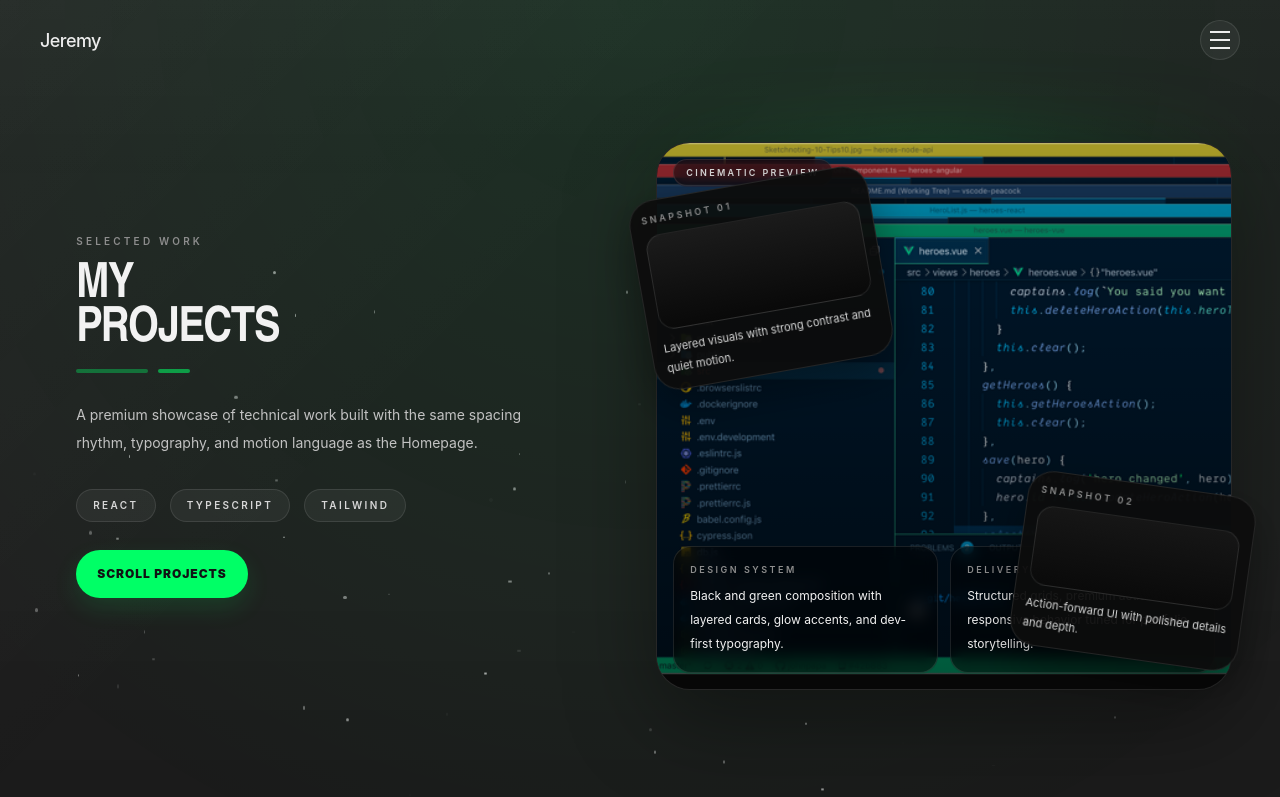
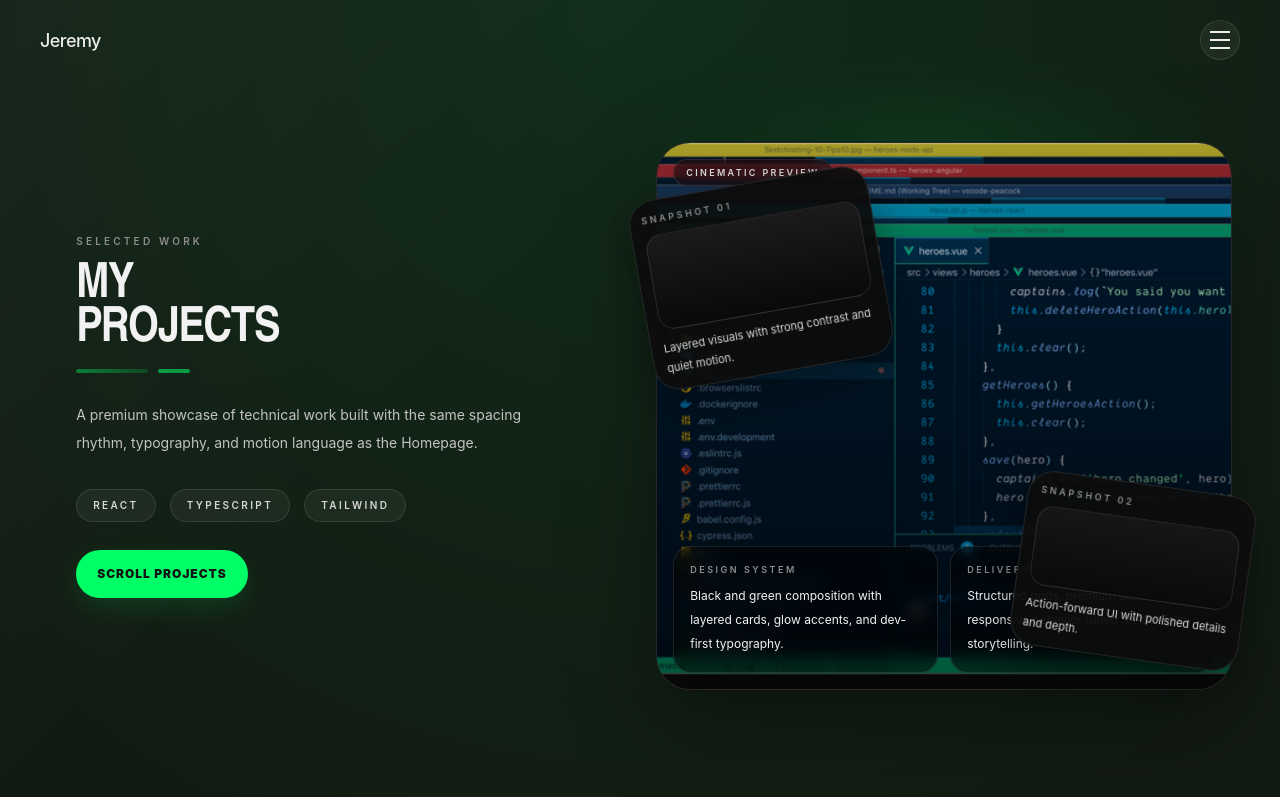
Before and after one commit to realjeremy04/portfolio, a React app: page /project in a window 1280 px wide. Shown: the top 797 px of the page. Built offline with nearby package versions, Linux system fonts and the light colour scheme; the HTML template or start-up script is replaced by a standard one.

Commit message:
feat: change index background color

```diff
--- a/src/components/SectionHeading.tsx
+++ b/src/components/SectionHeading.tsx
@@ -38,7 +38,7 @@ export function SectionHeading({
         {title}
       </h2>
       <div data-reveal-item={animateItems ? '' : undefined} className={`flex items-center ${compact ? 'gap-2.5' : 'gap-3'}`}>
-        <span className={`${compact ? 'w-[3.9rem] sm:w-[4.5rem]' : 'w-[4.5rem]'} h-1 rounded-full bg-[#00ff66]/35`} />
+        <span className={`${compact ? 'w-[3.9rem] sm:w-[4.5rem]' : 'w-[4.5rem]'} h-1 rounded-full glow-divider`} />
         <span className={`${compact ? 'w-7 sm:w-8' : 'w-8'} h-1 rounded-full bg-[#00ff66]/55`} />
       </div>
     </div>
--- a/src/index.css
+++ b/src/index.css
@@ -8,7 +8,14 @@
 
 :root {
   color-scheme: dark;
-  background: #1f1f1f;
+  --bg: #121b13;
+  --surface: #0d120f;
+  --surface-strong: #0a100b;
+  --surface-border: rgba(255, 255, 255, 0.1);
+  --glow-soft: rgba(0, 255, 102, 0.08);
+  --glow-mid: rgba(0, 255, 102, 0.14);
+  --glow-strong: rgba(0, 255, 102, 0.2);
+  background: var(--bg);
   font-family: var(--font-sans);
   font-synthesis: none;
   text-rendering: optimizeLegibility;
@@ -29,9 +36,10 @@ body {
   margin: 0;
   min-width: 320px;
   background:
-    radial-gradient(circle at 20% 0%, rgba(34, 197, 94, 0.08), transparent 24%),
-    #1f1f1f;
-  color: #d9d9d9;
+    radial-gradient(circle at 18% 0%, rgba(0, 255, 102, 0.12), transparent 22%),
+    radial-gradient(circle at 82% 12%, rgba(109, 255, 165, 0.08), transparent 24%),
+    linear-gradient(180deg, #162116 0%, #121a13 48%, #101710 100%);
+  color: #dde7d9;
   scrollbar-width: none;
 }
 
@@ -44,7 +52,9 @@ body::before {
   position: fixed;
   inset: 0;
   pointer-events: none;
-  background: linear-gradient(180deg, rgba(255, 255, 255, 0.02), transparent 24%, transparent 76%, rgba(0, 0, 0, 0.12));
+  background:
+    radial-gradient(circle at 50% -10%, rgba(0, 255, 102, 0.08), transparent 30%),
+    linear-gradient(180deg, rgba(255, 255, 255, 0.015), transparent 24%, transparent 76%, rgba(0, 0, 0, 0.16));
 }
 
 #root {
@@ -61,6 +71,85 @@ body::before {
   letter-spacing: -0.03em;
 }
 
+.glow-ambient {
+  position: absolute;
+  pointer-events: none;
+  border-radius: 9999px;
+  background: radial-gradient(circle at top, rgba(0, 255, 102, var(--glow-opacity, 0.12)), transparent var(--glow-stop, 50%));
+  filter: blur(var(--glow-blur, 72px));
+  opacity: var(--glow-layer-opacity, 1);
+  transform: translate3d(0, 0, 0);
+  transition: opacity 240ms ease, transform 240ms ease;
+  mix-blend-mode: screen;
+}
+
+.glow-ambient--page {
+  --glow-opacity: 0.09;
+  --glow-stop: 54%;
+  --glow-blur: 96px;
+}
+
+.glow-ambient--hero {
+  --glow-opacity: 0.16;
+  --glow-stop: 46%;
+  --glow-blur: 92px;
+}
+
+.glow-ambient--card {
+  --glow-opacity: 0.1;
+  --glow-stop: 58%;
+  --glow-blur: 64px;
+}
+
+.glow-ambient--accent {
+  --glow-opacity: 0.2;
+  --glow-stop: 42%;
+  --glow-blur: 48px;
+}
+
+.glow-panel {
+  position: relative;
+  overflow: hidden;
+  border: 1px solid var(--surface-border);
+  background: linear-gradient(180deg, rgba(13, 18, 15, 0.96), rgba(8, 12, 9, 0.98));
+  box-shadow: 0 18px 50px rgba(0, 0, 0, 0.24);
+  transition: border-color 240ms ease, box-shadow 240ms ease, transform 240ms ease;
+}
+
+.glow-panel::before {
+  content: '';
+  position: absolute;
+  inset: 0;
+  pointer-events: none;
+  background:
+    radial-gradient(circle at top, rgba(0, 255, 102, 0.08), transparent 42%),
+    linear-gradient(135deg, rgba(255, 255, 255, 0.03), transparent 38%);
+  opacity: 0;
+  transition: opacity 240ms ease;
+}
+
+.glow-panel:hover {
+  border-color: rgba(0, 255, 102, 0.22);
+  box-shadow: 0 26px 70px rgba(0, 0, 0, 0.34);
+  transform: translateY(-2px);
+}
+
+.glow-panel:hover::before {
+  opacity: 1;
+}
+
+.glow-panel--strong {
+  box-shadow: 0 30px 90px rgba(0, 0, 0, 0.38);
+}
+
+.glow-divider {
+  background: linear-gradient(90deg, rgba(0, 255, 102, 0.42), rgba(0, 255, 102, 0.16));
+}
+
+.glow-node {
+  box-shadow: 0 0 0 1px rgba(255, 255, 255, 0.12), 0 0 24px rgba(0, 255, 102, 0.2);
+}
+
 /* @media (prefers-reduced-motion: reduce) {
   html {
     scroll-behavior: auto;
```
